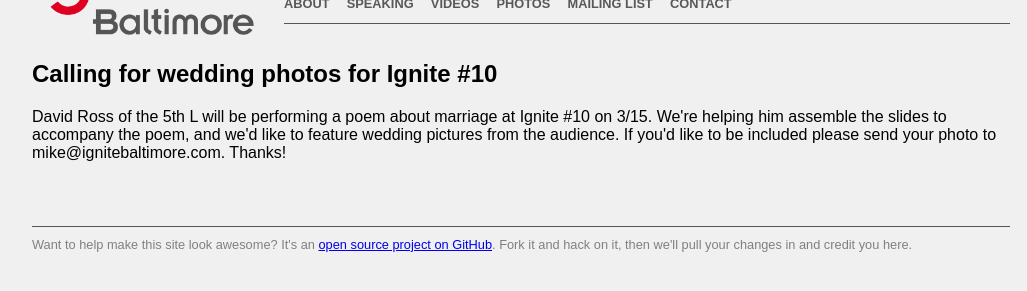
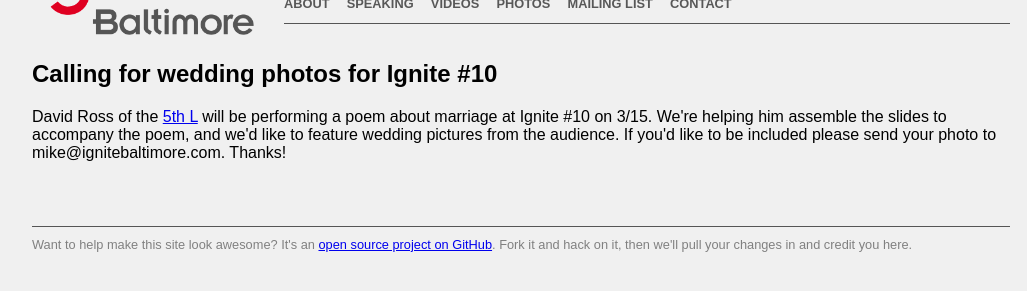
Before and after one commit to ignitebaltimore/ignitebaltimore.github.com, a Jekyll site: the page built from ignite10photos.html, in a window 1280 px wide. Shown: the part 129-420 px from the top of the page, without its empty margins (119-1146 px from the left). Built offline with Jekyll 4.4.1, drawn with Linux system fonts in a browser that asks for light colours; some of the changed lines change nothing that is shown.

Commit message:
add link

```diff
--- a/ignite10photos.html
+++ b/ignite10photos.html
@@ -6,6 +6,6 @@
 <h2 class="row">Calling for wedding photos for Ignite #10</h2>
 
 <p class="row">
-David Ross of the 5th L will be performing a poem about marriage at Ignite #10 on 3/15. We're helping him assemble the slides to accompany the poem, and we'd like to feature wedding pictures
+David Ross of the <a href="http://www.5thl.com/">5th L</a> will be performing a poem about marriage at Ignite #10 on 3/15. We're helping him assemble the slides to accompany the poem, and we'd like to feature wedding pictures
 from the audience. If you'd like to be included please send your photo to mike@ignitebaltimore.com. Thanks!
 </p>
```
